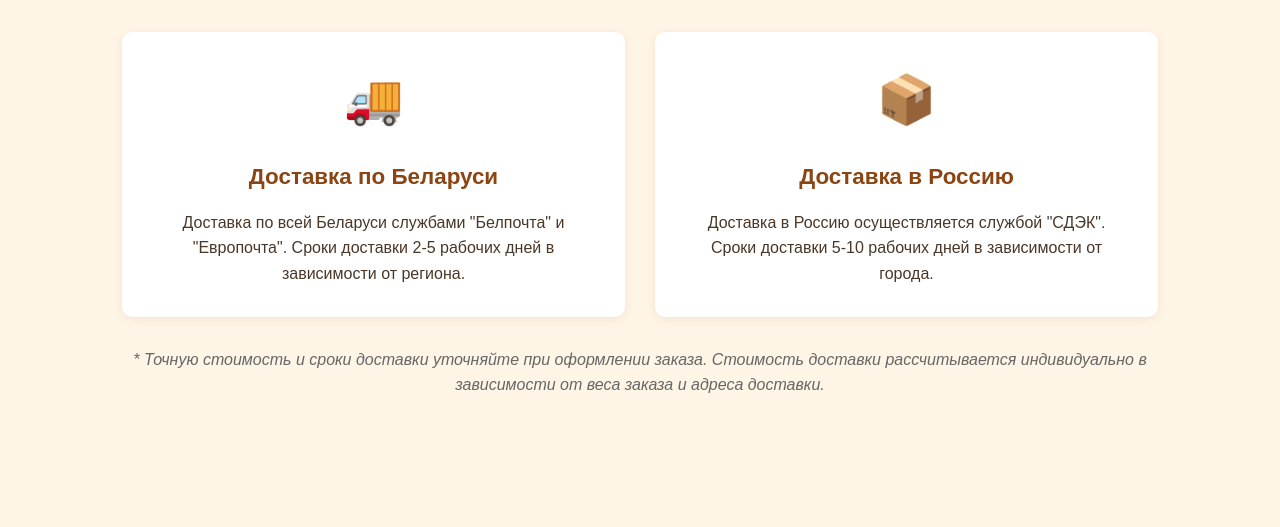
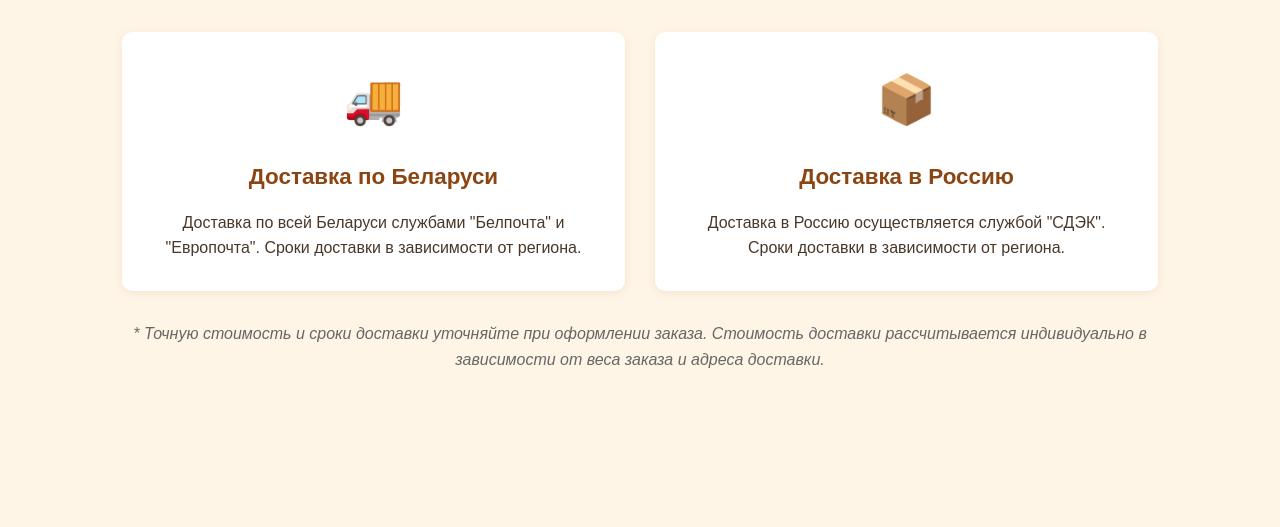
Before and after one commit to druswayne/katya, a Flask app: page / in a window 1280 px wide. Shown: the part 1973-2500 px from the top of the page. Run offline with Flask 2, Linux system fonts and the light colour scheme; data that the repository does not hold is empty; some web fonts are replaced.

Commit message:
деплой

```diff
--- a/templates/index.html
+++ b/templates/index.html
@@ -55,12 +55,12 @@
                 <div class="delivery-item">
                     <div class="delivery-icon">🚚</div>
                     <h3>Доставка по Беларуси</h3>
-                    <p>Доставка по всей Беларуси службами "Белпочта" и "Европочта". Сроки доставки 2-5 рабочих дней в зависимости от региона.</p>
+                    <p>Доставка по всей Беларуси службами "Белпочта" и "Европочта". Сроки доставки в зависимости от региона.</p>
                 </div>
                 <div class="delivery-item">
                     <div class="delivery-icon">📦</div>
                     <h3>Доставка в Россию</h3>
-                    <p>Доставка в Россию осуществляется службой "СДЭК". Сроки доставки 5-10 рабочих дней в зависимости от города.</p>
+                    <p>Доставка в Россию осуществляется службой "СДЭК". Сроки доставки в зависимости от региона.</p>
                 </div>
             </div>
             <div class="delivery-note">
```
Also changed, not shown: static/uploads/00f098d6-001e-4e5c-b489-242202635eac_20250327_231227.png (deleted), static/uploads/08bf9743-4dfa-4c55-82d0-5aba1fd1b047_20250327_231227.png (deleted), static/uploads/147a991f-3a0e-4df1-bc7e-6c6566707227_20250327_235914.jpg (deleted), static/uploads/1c3eafca-19c2-4307-bd15-984c584d09fa_20250327_231227.png (deleted), static/uploads/20250326071528_2FipC1lOS1WWL5rRRKE_W9-HJ0RO5-WziSQdT7AhniJ0h8RASbSPQBvEMBWnGlWw4MLezUHk.jpg (deleted), static/uploads/20250326071848_u4vVSC77PRI.jpg (deleted), static/uploads/28fd2cca-d0f4-4cc3-9dd5-2c338db2234a_20250327_231211.jpg (deleted), static/uploads/3d65b692-db74-47c6-8ab1-d1e21bd6d3f6_20250326_115913.jpg (deleted), static/uploads/4af35915-a061-46ac-bb85-473767e981f6_20250327_231227.png (deleted), static/uploads/55b5bf9b-b039-49dd-ad4b-0aaf0b916608_20250327_095307.webp (deleted), static/uploads/5cf3d8a7-721e-404c-96b2-de34a0490710_20250327_233434.webp (deleted), static/uploads/8d8c0ba0-3633-4870-a257-fd5216c7a183_20250327_234653.webp (deleted), static/uploads/97f68aba-3345-4247-bbe4-a7cef66483e2_20250327_095802.png (deleted), static/uploads/a55b52f1-7bbe-4f74-add0-a29269d02515_20250327_234711.webp (deleted), 5 more files.
